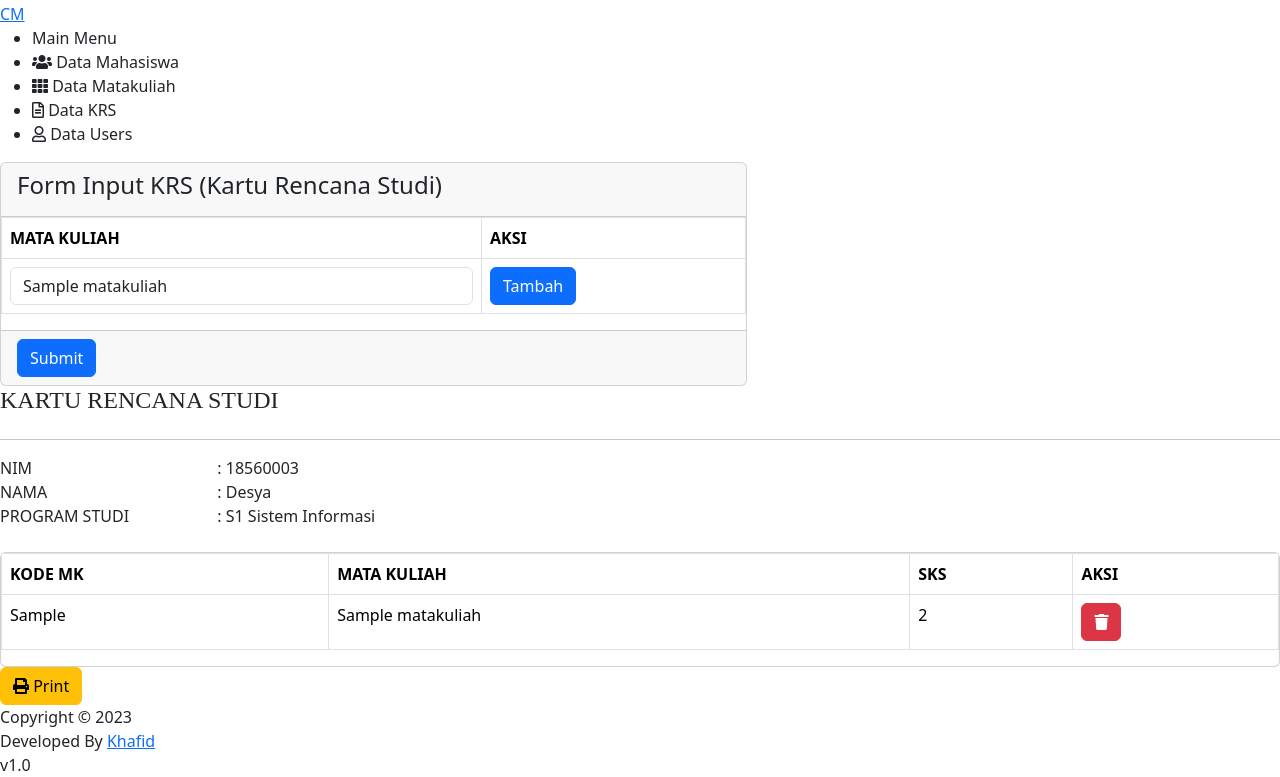
After one commit to hafid-js/codeigniter4-crud-mahasiswa-dan-akademik, a CodeIgniter 4 app: the page made by app/Views/krs/index.php in a window 1280 px wide. The commit adds this page. Shown: the part 354-1131 px from the top of the page. Run offline with PHP 8.4 and a stand-in for CodeIgniter, Linux system fonts and the light colour scheme; the template is opened without the code that fills it: most values are stand-ins (such as "Sample title", 1, 10 or a date in 2020); data that the repository does not hold is empty; some libraries are stand-ins or nearby versions.

```diff
--- a/app/Config/Routes.php
+++ b/app/Config/Routes.php
@@ -34,6 +34,7 @@ $routes->addRedirect('/', 'home');
 
 $routes->resource('mahasiswa');
 $routes->resource('matakuliah');
+$routes->resource('krs');
 
 /*
  * --------------------------------------------------------------------
--- a/app/Database/Migrations/2023-08-22-083104_CreateKrs.php
+++ b/app/Database/Migrations/2023-08-22-083104_CreateKrs.php
@@ -36,8 +36,6 @@ class CreateKrs extends Migration
 
     ]);
     $this->forge->addKey('id_krs', true);
-    $this->forge->addForeignKey('id_mahasiswa', 'mahasiswa', 'id_mahasiswa');
-    $this->forge->addForeignKey('id_matakuliah', 'matakuliah', 'id_matakuliah');
     $this->forge->createTable('krs');
 }
 
--- a/app/Database/Seeds/MahasiswaSeeder.php
+++ b/app/Database/Seeds/MahasiswaSeeder.php
@@ -9,10 +9,10 @@ class MahasiswaSeeder extends Seeder
     public function run()
     {
         $faker = \Faker\Factory::create('id_ID');
-        for ($i = 1; $i <= 10; $i++) {
+        for ($i = 1; $i <= 50; $i++) {
             $data = [
                 'nim' => "18560".$faker->randomNumber(3, true),
-                'nama' => $faker->name,
+                'nama' => $faker->firstName()." ".$faker->lastName(),
                 'email_mahasiswa' => $faker->freeEmail,
                 'jenis_kelamin' => $faker->randomElement(['Laki-Laki', 'Perempuan']),
                 'alamat' => $faker->address,
--- /dev/null
+++ b/app/Views/krs/index.php
@@ -0,0 +1,246 @@
+<!-- Main Content -->
+<?= $this->extend('layout/default') ?>
+<?= $this->section('title') ?>
+<title>Update Mahasiswa &mdash; CRUD Mahasiswa</title>
+<?= $this->endSection() ?>
+
+<?= $this->section('content') ?>
+
+<section class="section">
+
+    <div class="card col-md-7">
+        <div class="card-header">
+            <h4>Form Input KRS (Kartu Rencana Studi)</h4>
+        </div>
+
+        <?php if (session()->getFlashdata('success')) : ?>
+            <div class="alert alert-success alert-dismissible show fade">
+                <div class="alert-body">
+                    <button class="close" data-dismiss="alert">x</button>
+                    <b>Success !</b>
+                    <?= session()->getFlashdata('success'); ?>
+                </div>
+            </div>
+        <?php endif; ?>
+
+        <?php if (session()->getFlashdata('error')) : ?>
+            <div class="alert alert-danger alert-dismissible show fade">
+                <div class="alert-body">
+                    <button class="close" data-dismiss="alert">x</button>
+                    <b>Gagal !</b>
+                    <?= session()->getFlashdata('error'); ?>
+                </div>
+            </div>
+        <?php endif; ?>
+
+        <?php $errors = session()->getFlashdata('errors'); ?>
+        <form action="<?= site_url('krs') ?>" method="post" autocomplete="off">
+            <?= csrf_field() ?>
+            <table class="table table-bordered" id="table_field">
+                <thead>
+                    <tr>
+                        <th scope="col">MATA KULIAH</th>
+                        <th scope="col">AKSI</th>
+                    </tr>
+                </thead>
+                <tbody>
+                    <tr>
+                        <td>
+                            <input type="hidden" name="id_mahasiswa[]" value="2">
+                            <select class="form-control" name="id_matakuliah[]" required="required">
+                                <option value="">- Pilih Mata Kuliah -</option>
+                                <?php foreach ($matakuliah as $key => $value) : ?>
+                                    <option value="<?= $value->id_matakuliah ?>" <?= old('id_matakuliah') == $value->id_matakuliah ? 'selected' : null ?>><?php echo $value->nama_matakuliah ?></option>
+                                <?php endforeach; ?>
+                            </select>
+                            <div class="invalid-feedback">
+                                <?= isset($errors['id_krs']) ? $errors['id_krs'] : null ?>"
+                            </div>
+                        </td>
+                        <td>
+                            <div class="buttons">
+                                <input type="button" class="btn btn-icon btn-primary" name="add" id="add" value="Tambah">
+                            </div>
+                        </td>
+                    </tr>
+                </tbody>
+            </table>
+            <div class="card-footer">
+                <button type="submit" id="add_btn" class="btn btn-primary">Submit</button>
+            </div>
+        </form>
+    </div>
+
+
+
+    <div class="section-body">
+        <div class="invoice">
+            <div class="invoice-print">
+                <div class="row justify-content-center">
+                    <div class="invoice-title">
+                        <h4 style="font-family:'Times New Roman', Times, serif;">KARTU RENCANA STUDI</h4>
+                    </div>
+                    <div class="col-lg-12">
+                        <hr>
+
+                        <div class="row">
+                            <div class="col-md-8">
+                                <div class="form-group row">
+                                    <label class="col-sm-3">NIM</label>
+                                    <div class="col-sm-9">
+                                        <label for="">: 18560003</label>
+                                    </div>
+                                    <label class="col-sm-3">NAMA </label>
+                                    <div class="col-sm-9">
+                                        <label for="">: Desya</label>
+                                    </div>
+                                    <label class="col-sm-3">PROGRAM STUDI </label>
+                                    <div class="col-sm-9">
+                                        <label for="">: S1 Sistem Informasi</label>
+                                    </div>
+                                </div>
+                            </div>
+
+                        </div>
+                    </div>
+                </div>
+            </div>
+
+            <div class="row mt-4">
+                <div class="col-md-12">
+                    <div class="table-responsive">
+                        <div class="card">
+                            <table class="table table-bordered">
+                                <thead>
+
+                                    <tr>
+                                        <th scope="col">KODE MK</th>
+                                        <th scope="col">MATA KULIAH</th>
+                                        <th scope="col">SKS</th>
+                                        <th scope="col">AKSI</th>
+                                    </tr>
+                                </thead>
+                                <tbody>
+                                    <?php foreach ($matakuliah as $key => $value) : ?>
+                                    <tr>
+                                        <td><?= $value->kode_matakuliah ?></td>
+                                        <td><?= $value->nama_matakuliah ?> </td>
+                                        <td>2</td>
+                                        <td>
+                                            <div class="buttons">
+                                                <a href="http://localhost/testcodingkhafid/krs/hapus_data/78" onclick="return confirm('Yakin hapus data?')" class="btn btn-icon btn-danger"><i class="fas fa-trash"></i></a>
+                                            </div>
+                                        </td>
+                                    </tr>
+                                    <?php endforeach; ?>
+                                </tbody>
+                            </table>
+                        </div>
+                    </div>
+                </div>
+            </div>
+
+            <form action="http://localhost/testcodingkhafid/printtopdf/print" method="POST" class="text-md-left">
+                <input type="hidden" name="id_user" value="3">
+                <input type="hidden" name="id_user" value="3">
+                <input type="hidden" name="id_user" value="3">
+                <input type="hidden" name="id_user" value="3">
+                <input type="hidden" name="id_user" value="3">
+                <input type="hidden" name="id_user" value="3">
+                <input type="hidden" name="id_user" value="3">
+                <input type="hidden" name="id_user" value="3">
+                <input type="hidden" name="id_user" value="3">
+                <input type="hidden" name="id_user" value="3">
+                <input type="hidden" name="id_user" value="3">
+                <input type="hidden" name="id_user" value="3">
+                <input type="hidden" name="id_user" value="3">
+                <input type="hidden" name="id_user" value="3">
+                <button type="submit" class="btn btn-warning btn-icon icon-left"><i class="fas fa-print"></i> Print</button>
+            </form>
+
+        </div>
+
+    </div>
+    </div>
+    </div>
+</section>
+
+
+<script src="https://code.jquery.com/jquery-3.6.4.js" integrity="sha256-a9jBBRygX1Bh5lt8GZjXDzyOB+bWve9EiO7tROUtj/E=" crossorigin="anonymous"></script>
+<script type="text/javascript">
+    $(document).ready(function() {
+        var html = `
+		<tr class="append_item">
+
+
+								<td>
+
+								<input type="hidden" name="id_mahasiswa[]" value="2">
+
+								<select class="form-control" required="required" name="id_matakuliah[]">
+								<option value="">- Pilih Mata Kuliah -</option>
+								  <?php foreach ($matakuliah as $key => $value) : ?>
+								<option value="<?php echo $value->id_matakuliah ?>"><?php echo $value->nama_matakuliah ?></option>
+								<?php endforeach; ?>
+
+							</select>
+
+								</td>
+								<td>
+									<div class="buttons">
+									<input type="button" class="btn btn-icon btn-danger" name="remove" id="remove" value="Hapus">
+									</div>
+
+								</td>
+
+
+							</tr>
+
+							`;
+
+        var max = 5;
+        var x = 1;
+
+        $("#add").click(function() {
+            if (x <= max) {
+                $("#table_field").append(html);
+                x++;
+            }
+        });
+        $("#table_field").on('click', '#remove', function() {
+            $(this).closest('tr').remove();
+            x--;
+        });
+
+
+
+        $("#add_form").submit(function(e) {
+
+                e.preventDefault();
+                $("#add_btn").val('Adding...');
+                $.ajax({
+                    url: '<?php echo base_url() ?>krs/create',
+                    method: 'post',
+                    data: $(this).serialize(),
+                    success: function(response) {
+
+                        $("#add_btn").val('Add');
+                        $("#add_form")[0].reset();
+                        $(".append_item").remove();
+
+                        $("#show_alert").html(`<div class="alert alert-success role="alert">${response}</div>`);
+                        setTimeout(function() {
+                            window.location.reload();
+                        }, 1000);
+                        // window.location.reload();
+
+
+                    },
+                })
+            },
+
+        )
+    });
+</script>
+
+<?php $this->endSection() ?>
--- a/app/Views/layout/menu.php
+++ b/app/Views/layout/menu.php
@@ -1,5 +1,5 @@
 <li class="menu-header">Main Menu</li>
 <li><a class="nav-link" href="<?= site_url('mahasiswa') ?>"><i class="fas fa-users"></i> <span>Data Mahasiswa</span></a></li>
 <li><a class="nav-link" href="<?= site_url('matakuliah') ?>"><i class="fas fa-th"></i> <span>Data Matakuliah</span></a></li>
-<li><a class="nav-link" href="blank.html"><i class="far fa-file-alt"></i> <span>Data KRS</span></a></li>
+<li><a class="nav-link" href="<?= site_url('krs') ?>"><i class="far fa-file-alt"></i> <span>Data KRS</span></a></li>
 <li><a class="nav-link" href="blank.html"><i class="far fa-user"></i> <span>Data Users</span></a></li>
--- a/app/Views/mahasiswa/index.php
+++ b/app/Views/mahasiswa/index.php
@@ -30,7 +30,7 @@
         <div class="card">
             <div class="card-header">
                 <h4>
-                    List Mahasiswa
+                    List Matakuliah
                 </h4>
             </div>
             <div class="card">
--- a/app/Views/mahasiswa/new.php
+++ b/app/Views/mahasiswa/new.php
@@ -21,8 +21,8 @@ Tambah Data<?= $this->extend('layout/default') ?>
                 </h4>
             </div>
 
+            <?php if (session()->getFlashdata('error')) : ?>
             <div class="card-body">
-                <?php if (session()->getFlashdata('error')) : ?>
                     <div class="alert alert-danger alert-dismissible show fade">
                         <div class="alert-body">
                             <button class="close" data-dismiss="alert">x</button>
@@ -30,8 +30,8 @@ Tambah Data<?= $this->extend('layout/default') ?>
                             <?= session()->getFlashdata('error'); ?>
                         </div>
                     </div>
-                <?php endif; ?>
             </div>
+            <?php endif; ?>
             <div class="card-body col-md-6">
                 <?php $errors = session()->getFlashdata('errors'); ?>
                 <form action="<?= site_url('mahasiswa') ?>" method="post" autocomplete="off">
--- a/app/Views/matakuliah/index.php
+++ b/app/Views/matakuliah/index.php
@@ -87,7 +87,6 @@
                                     <td><?= $value->kode_matakuliah ?></td>
                                     <td><?= $value->nama_matakuliah ?></td>
                                     <td><?= $value->sks ?></td>
-                                    <td></td>
                                     <td class="text-center" style="width: 15%;">
                                         <a href="<?= site_url('matakuliah/' . $value->id_matakuliah . '/edit') ?>" class="btn btn-warning btn-sm"><i class="fas fa-pencil-alt"></i></a>
                                         <form action="<?= site_url('matakuliah/' . $value->id_matakuliah) ?>" class="d-inline" method="post" id="del-<?= $value->id_matakuliah ?>">
```
Also changed, not shown: app/Controllers/Krs.php (added, +101 -0 lines), app/Controllers/Mahasiswa.php (+45 -11 lines), app/Controllers/Matakuliah.php (+22 -8 lines), app/Models/KrsModel.php (added, +54 -0 lines), app/Models/MatakuliahModel.php (+4 -4 lines), app/Models/UserModel.php (added, +41 -0 lines), app/Views/mahasiswa/edit.php (+9 -8 lines), app/Views/matakuliah/edit.php (added, +69 -0 lines), app/Views/matakuliah/new.php (+3 -4 lines).
